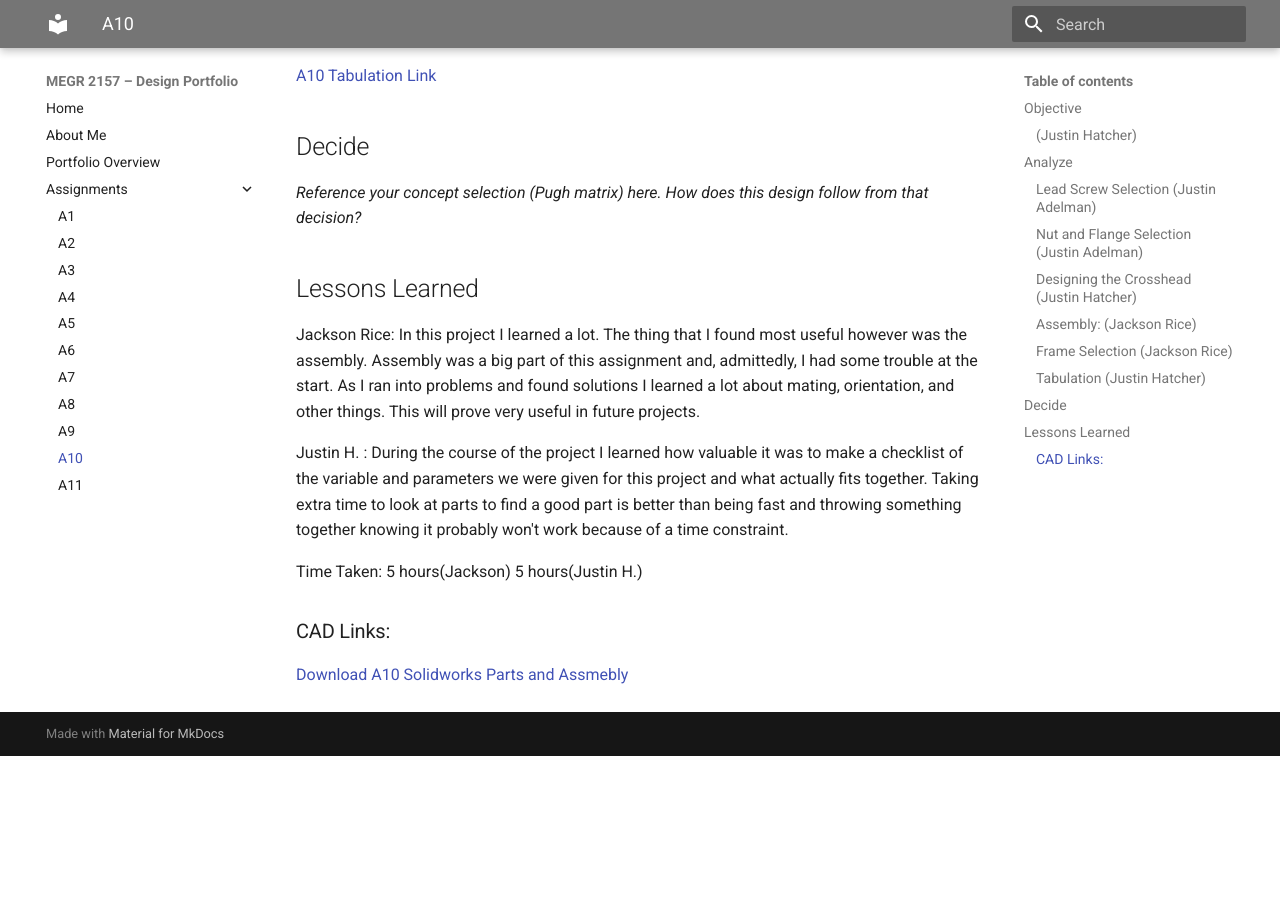
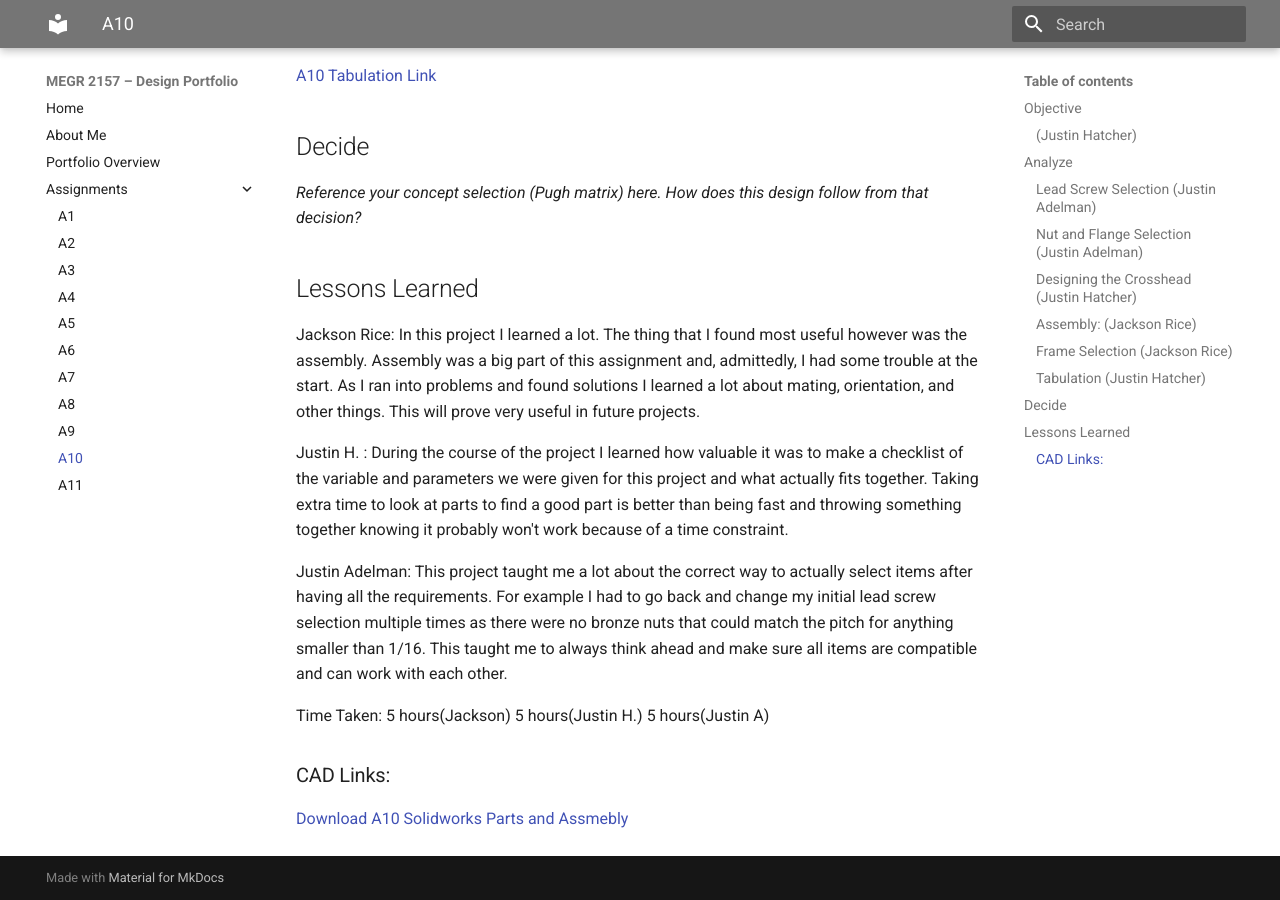
Before and after one commit to jadelma5/megr2156-portfolio, an MkDocs documentation site: the page built from docs/assignments/A10/index.md, in a window 1280 px wide and 900 px high, scrolled down 12591 px. Built offline with MkDocs 1.6.1 and Material for MkDocs 9.7.7, drawn with Linux system fonts in a browser that asks for light colours; before the commit the page ends 13347 px from its top, so only the background shows below that.

Commit message:
Update index.md with Justin Adelman's insights
Added reflections from Justin Adelman on item selection and compatibility.

```diff
--- a/docs/assignments/A10/index.md
+++ b/docs/assignments/A10/index.md
@@ -99,8 +99,11 @@ Jackson Rice: In this project I learned a lot. The thing that I found most usefu
 
 Justin H. : During the course of the project I learned how valuable it was to make a checklist of the variable and parameters we were given for this project and what actually fits together. Taking extra time to look at parts to find a good part is better than being fast and throwing something together knowing it probably won't work because of a time constraint.
 
+Justin Adelman: This project taught me a lot about the correct way to actually select items after having all the requirements. For example I had to go back and change my initial lead screw selection multiple times as there were no bronze nuts that could match the pitch for anything smaller than 1/16. This taught me to always think ahead and make sure all items are compatible and can work with each other.
+
 Time Taken: 5 hours(Jackson)
             5 hours(Justin H.)
+            5 hours(Justin A)
 
 ### CAD Links:
 <a href="A10 (2).zip" download>Download A10 Solidworks Parts and Assmebly</a>
```
